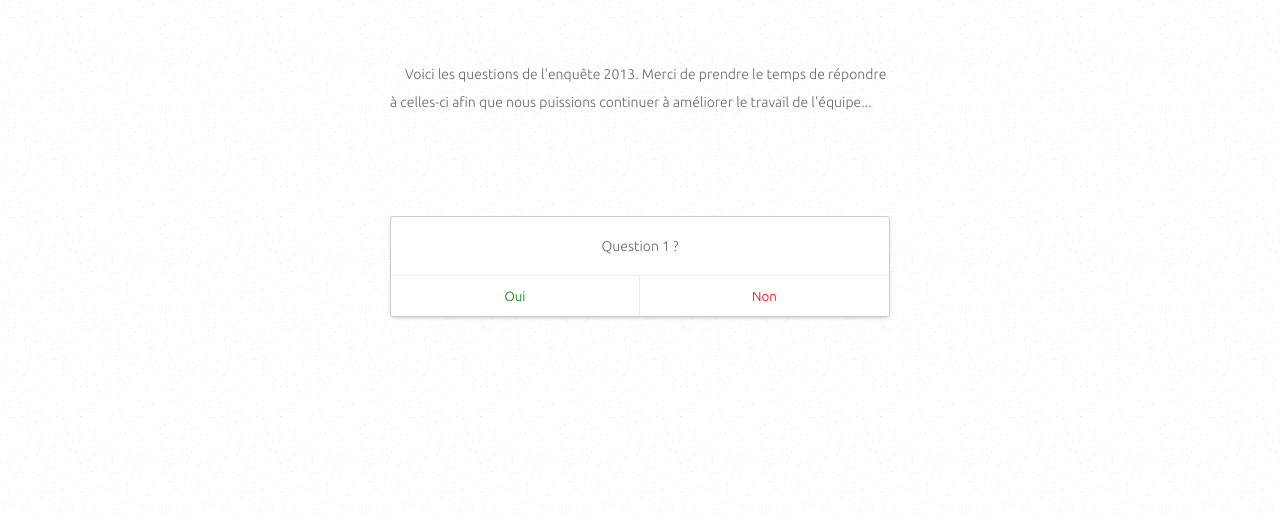
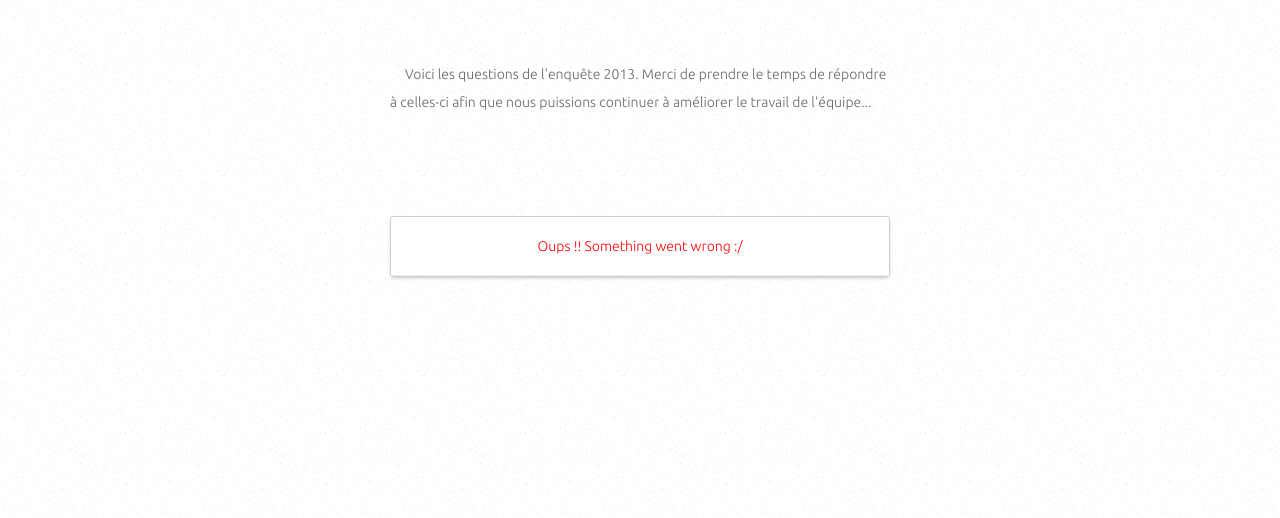
Before and after one commit to Neofyt/Poll.io, a PHP site: page / in a window 1280 px wide. Shown: the part 264-782 px from the top of the page. Run offline with PHP 8.4, Linux system fonts and the light colour scheme; some libraries are stand-ins or nearby versions.

Commit message:
Load questions via gists, messaging function

```diff
--- a/assets/css/layout.css
+++ b/assets/css/layout.css
@@ -157,7 +157,7 @@ section {
 
 			.oui:hover { background: #349534 }
 
-		.non {
+		.non, .red {
 			color: red
 		}
 
--- a/assets/js/app.js
+++ b/assets/js/app.js
@@ -5,12 +5,13 @@
 var w = window,
 	prev,
 	next,
-	nombre = lgth(questionnaire),
+	nombre,
 	question,
 	reponses,
 	suites,
 	tpl,
-	Poll = {};
+	Poll = {},
+	hash = window.location.hash.replace("#","");
 
 
 // ============
@@ -63,13 +64,27 @@ function get(num){
 // INTERFACE
 // ============
 
+function getQuestionnaire(id){
+	$.get("https://api.github.com/gists/" + id, function(data) {
+		questionnaire = JSON.parse(data.files.questionnaire.content).questions;
+	}).complete(function () {
+		nombre = lgth(questionnaire);
+		w.i = 0;
+		setI(0);
+	});
+
+}
+
 function setI(i){
 	prev = w.i;
-	w.i = (w.i + i === 0) ? 1 : w.i + i;
+	w.i = (w.i + i === 0) ? 0 : w.i + i;
 
-	if (w.i > nombre) w.i = nombre;
+	if (w.i > nombre - 1) w.i = nombre - 1;
 	next = w.i;
-	if (next !== prev) {
+	if(w.i === 0){
+		display(0);
+	}
+	else if (next !== prev) {
 		display(w.i);
 	}
 }
@@ -98,7 +113,7 @@ function parseQ(q, n){
 
 function proceed(q, n){
 	$q = $(q);
-	set(n, $q.text());
+	set(n+1, $q.text());
 	setProgress();
 	display($q.data("go"));
 }
@@ -107,6 +122,18 @@ function setProgress(){
 	$("#progress").text(lgth(Poll)+1 + "/" + lgth(questionnaire));
 }
 
+function setMessage(cls, msg){
+	$("#question").addClass(cls).text(msg);
+}
+
+var triggerInfo = {
+	hash: function() { setMessage("red", "Oups !! Something went wrong :/"); },
+	ui: function() { setMessage("", ""); }
+}
+
+function info(msg){
+	triggerInfo[msg]();
+}
 
 // ===================
 // RUN YOU CLEVER BOY
@@ -115,8 +142,7 @@ function setProgress(){
 $(document).ready(function(){
 	isFirstRun();
 
-	w.i = 0;
-	setI(1);
+	(hash !== "") ? getQuestionnaire(hash) : info("hash");
 
 	$(this).keydown(function(e){
 		w.c = e.keyCode;
--- a/index.html
+++ b/index.html
@@ -15,10 +15,8 @@
 			<p>Voici les questions de l'enqu&ecirc;te 2013. Merci de prendre le temps de r&eacute;pondre &agrave; celles-ci afin que nous puissions continuer &agrave; am&eacute;liorer le travail de l'&eacute;quipe...</p>
 
 			<section>
-				<p id="question">Est-ce que ceci est la question &agrave; poser ?</p>
-				<p class="buttons">
-
-				</p>
+				<p id="question">Chargement ...</p>
+				<p class="buttons"></p>
 			</section>
 
 			<div id="progress"></div>
@@ -28,6 +26,5 @@
 	</body>
 
 	<script type="text/javascript" src="http://ajax.googleapis.com/ajax/libs/jquery/1.9.1/jquery.min.js"></script>
-	<script type="text/javascript" src="assets/js/questionnaire.js"></script>
 	<script type="text/javascript" src="assets/js/app.js"></script>
 </html>
```
